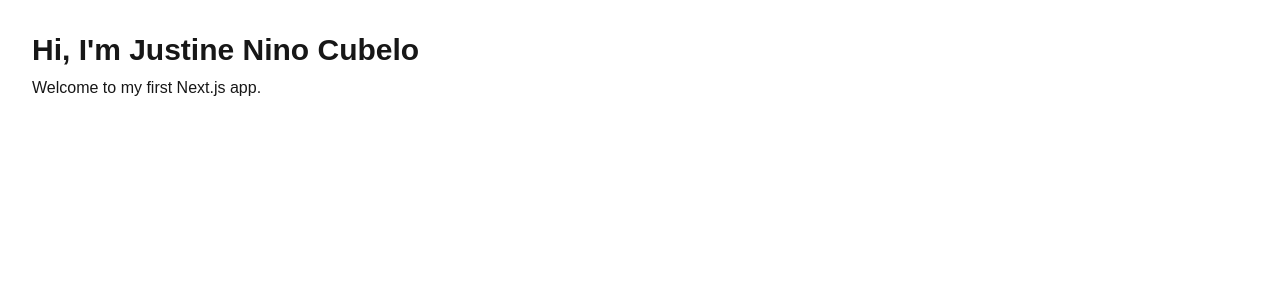
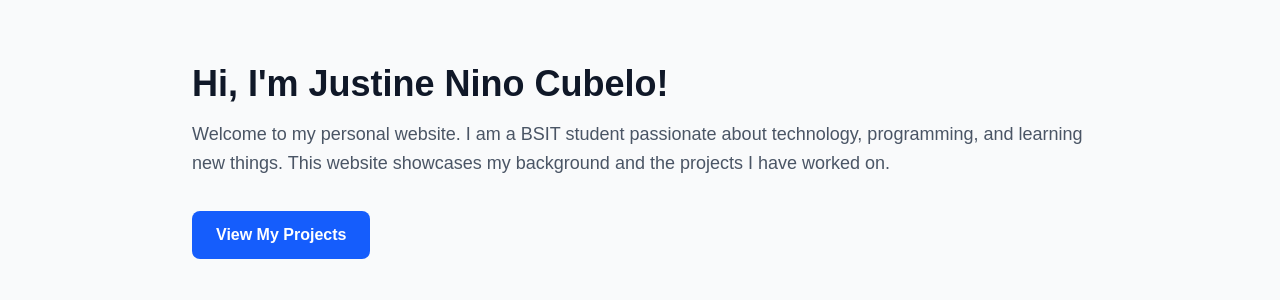
Before and after one commit to justineninocubelo-wq/DC304_Activity, a Next.js app: page / in a window 1280 px wide. Shown: the top 300 px of the page. Built offline with nearby package versions, Linux system fonts and the light colour scheme.

Commit message:
Complete personal home page

```diff
--- a/app/page.tsx
+++ b/app/page.tsx
@@ -1,12 +1,28 @@
+
+import Link from "next/link";
+
 export default function Home() {
   return (
-    <main className="p-8">
-    <h1 className="text-3xl font-bold">
-    Hi, I'm Justine Nino Cubelo
-    </h1>
-    <p className="mt-2">
-    Welcome to my first Next.js app.
-    </p>
+    <main className="min-h-screen bg-gray-50 px-8 py-16">
+      <div className="mx-auto max-w-4xl">
+        <h1 className="text-4xl font-bold text-gray-900">
+          Hi, I'm Justine Nino Cubelo!
+        </h1>
+
+        <p className="mt-4 text-lg leading-relaxed text-gray-600">
+          Welcome to my personal website. I am a BSIT student
+          passionate about technology, programming, and
+          learning new things. This website showcases my
+          background and the projects I have worked on.
+        </p>
+
+        <Link
+          href="/projects"
+          className="mt-8 inline-block rounded-lg bg-blue-600 px-6 py-3 font-semibold text-white hover:bg-blue-700"
+        >
+          View My Projects
+        </Link>
+      </div>
     </main>
   );
 }
```
